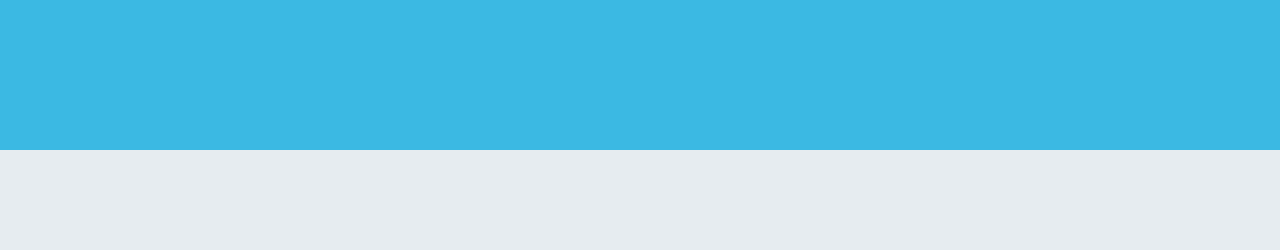
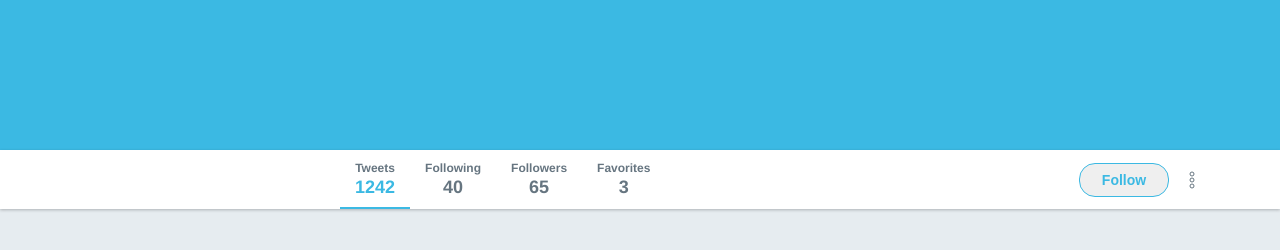
Before and after one commit to Lorenalgm/twitter, a plain HTML site: page index.html in a window 1280 px wide. Shown: the part 276-526 px from the top of the page. Drawn offline with Linux system fonts and the light colour scheme.

Commit message:
Adicionada barra superior

```diff
--- a/index.html
+++ b/index.html
@@ -28,5 +28,32 @@
 	<div class="banner">
 		<h1>Twitter da Lorena</h1>
 	</div>
+
+	<div class="bar">
+		<div class="content">
+			<ul>
+				<li class="active">
+					<span>Tweets</span>
+					<strong>1242</strong>
+				</li>
+				<li>
+					<span>Following</span>
+					<strong>40</strong>
+				</li>
+				<li>
+					<span>Followers</span>
+					<strong>65</strong>
+				</li>
+				<li>
+					<span>Favorites</span>
+					<strong>3</strong>
+				</li>
+			</ul>
+			<div class="actions">
+				<button>Follow</button>
+				<object data="images/more.svg" type="image/svg+xml" alt="More"></object>
+			</div>
+		</div>
+	</div>
 </body>
 </html>
--- a/styles.css
+++ b/styles.css
@@ -100,3 +100,79 @@ div.banner {
 	justify-content: center;
 	color: #fff;
 }
+
+div.bar {
+	height: 59px;
+	background: #fff;
+	box-shadow: 0 1px 3px rgba(0,0, 0, 0.25);
+
+}
+
+div.bar .content{
+	display: flex;
+	align-content: center;
+	justify-content: space-between;
+	padding-left: 285px;
+	height: 100%;
+}
+
+div.bar .content ul {
+	display: flex;
+	list-style: none;
+	height: 100%;
+}
+
+div.bar .content ul li {
+	display: flex;
+	flex-direction: column;
+	align-items: center;
+	justify-content: center;
+	padding: 0 15px;
+	position: relative;
+}
+
+div.bar .content ul li.active::after {
+	content: "";
+	width: 100%;
+	height: 2px;
+	position: absolute;
+	bottom: 0;
+	left: 0;
+	background: #3bb9e3;
+}
+
+div.bar .content ul li span {
+	color: #667580;
+	font-size: 12px;
+	font-weight: bold;
+}
+
+div.bar .content ul li strong {
+	color: #667580;
+	font-size: 18px;
+	font-weight: bold;
+	margin-top: 2px;
+}
+
+div.bar .content ul li.active strong {
+	color: #3bb9e3;
+}
+
+div.bar .content .actions {
+	display: flex;
+	align-items: center;
+}
+
+div.bar .content .actions button {
+	height: 34px;
+	display: flex;
+	align-items: center;
+	justify-content: center;
+	width: 90px;
+	font-weight: bold;
+	font-size: 14px;
+	color: #3bb9e3;
+	border: 1px solid #3bb9e3;
+	border-radius: 16px;
+	margin-right: 20px;
+}
```
